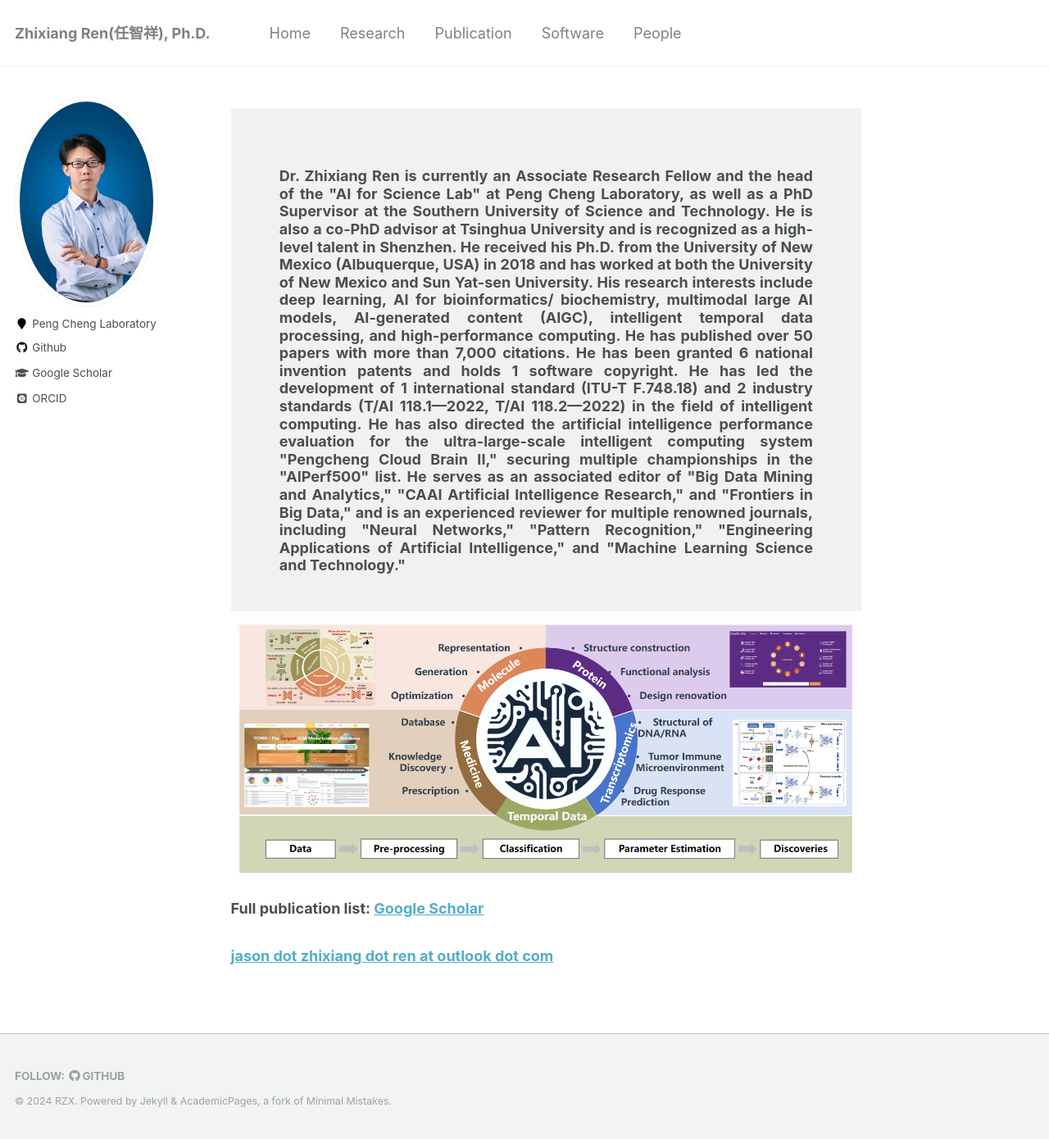
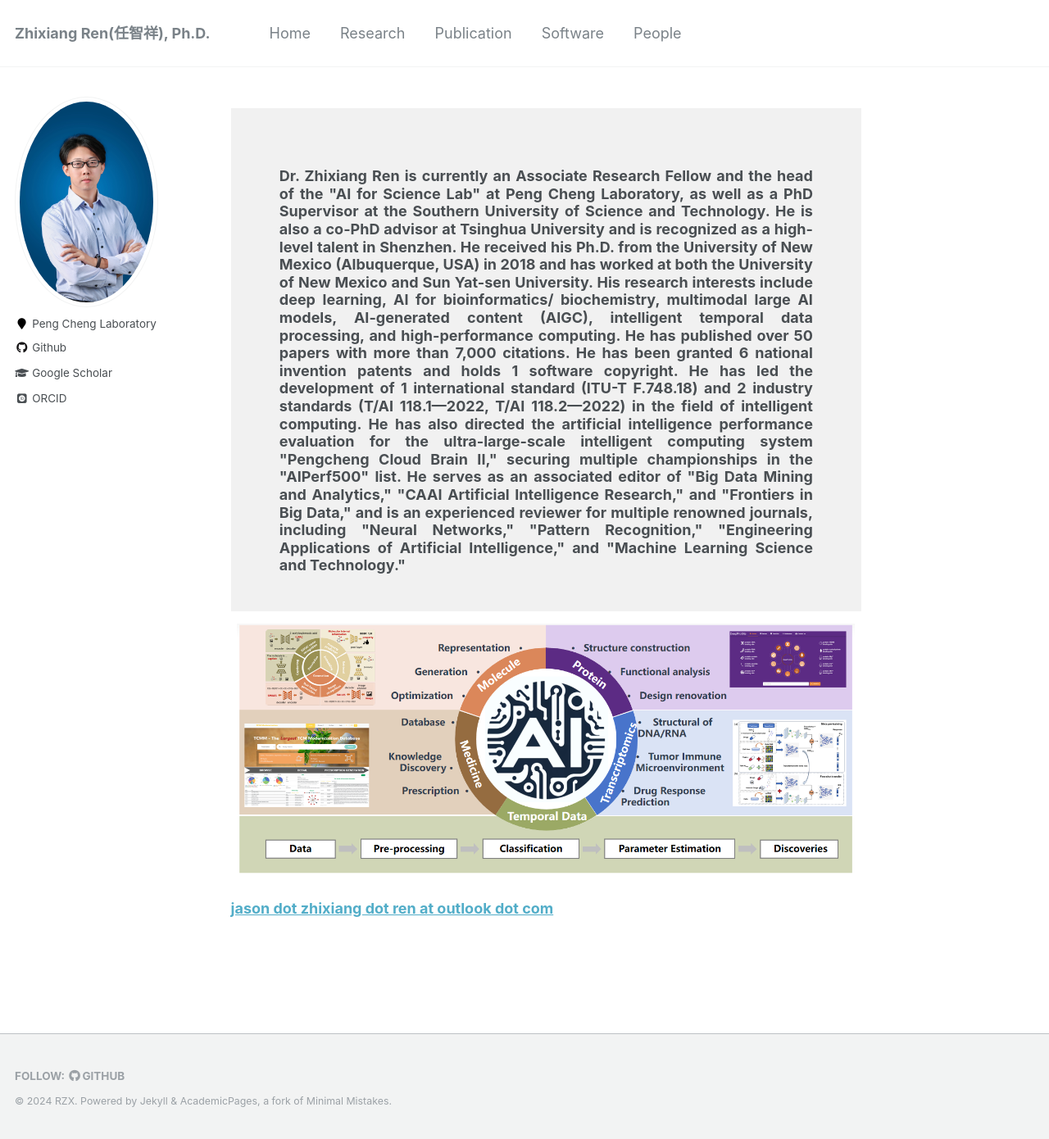
Before and after one commit to zhixiang-ren/zhixiang-ren.github.io, a Jekyll site: the page built from _pages/about.html, in a window 1280 px wide and 1390 px high. Shown: the whole window at 82% size. Built offline with Jekyll 4.4.1, drawn with Linux system fonts in a browser that asks for light colours; some web fonts are replaced.

Commit message:
Update about.html

```diff
--- a/_pages/about.html
+++ b/_pages/about.html
@@ -26,10 +26,6 @@ redirect_from:
 <div style="float: left;">
   <img style="width: 100%;padding-left: 1%;padding-right: 1%;padding-top: 2%;padding-bottom: 4%;" src="/images/about3.png">
 </div>
-
-<h3 style="text-align:justify;">
-  <p>Full publication list: <a href="https://scholar.google.com/citations?user=ec_pCdEAAAAJ&hl=zh-CN&oi=ao">Google Scholar</a></p>
-</h3>
 
 <h3 style="text-align:justify;">
   <p><a href="jason.zhixiang.ren@outlook.com">jason dot zhixiang dot ren at outlook dot com</a></p>
```
